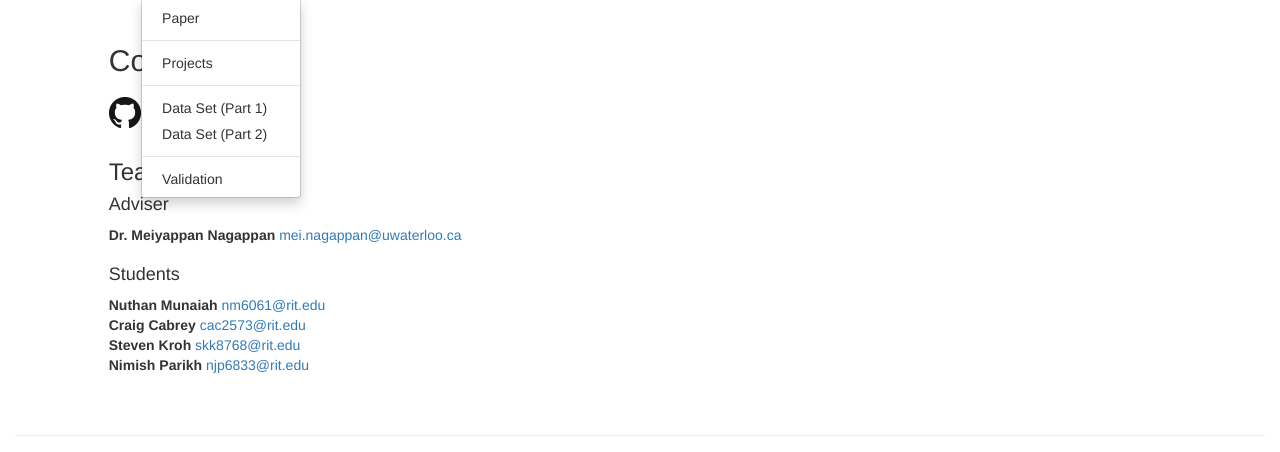
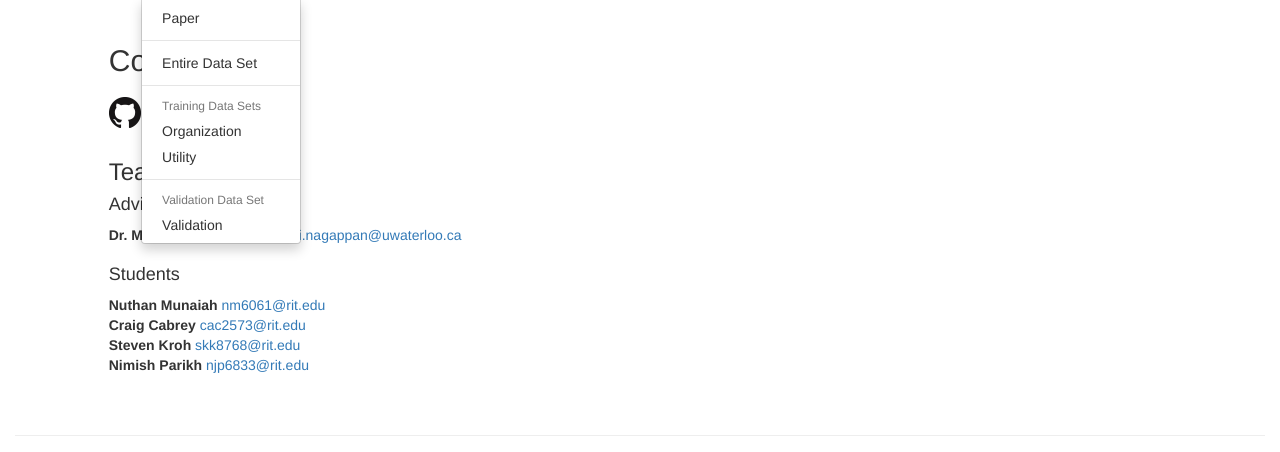
Before and after one commit to nm6061/reporeapers, a Django app: template app/templates/app/contact.html in a window 1280 px wide, after a click on "Download". Shown: the part 51-503 px from the top of the page. Run offline with Django 3.2, Linux system fonts and the light colour scheme; the template is opened without the code that fills it, so the values that code supplies are empty; some libraries are stand-ins or nearby versions.

Commit message:
Update download menu dropdown list and links in it

```diff
--- a/app/templates/app/layout.html
+++ b/app/templates/app/layout.html
@@ -26,14 +26,16 @@
                     <li class="dropdown">
                       <a href="#" class="dropdown-toggle" data-toggle="dropdown" role="button" aria-haspopup="true" aria-expanded="false">Download <span class="caret"></span></a>
                       <ul class="dropdown-menu">
-                        <li><a href="/static/downloads/Curating GitHub for Engineered Software Projects.pdf" target="_blank">Paper</a></li>
+                        <li><a href="https://peerj.com/preprints/2617/" target="_blank">Paper</a></li>
                         <li role="separator" class="divider"></li>
-                        <li><a href="/static/downloads/projects.csv">Projects</a></li>
+                        <li><a href="/static/downloads/dataset.csv.gz">Entire Data Set</a></li>
                         <li role="separator" class="divider"></li>
-                        <li><a href="/static/downloads/dataset.1.csv">Data Set (Part 1)</a></li>
-                        <li><a href="/static/downloads/dataset.2.csv">Data Set (Part 2)</a></li>
+                        <li role="header" class="dropdown-header">Training Data Sets</li>
+                        <li><a href="https://gist.github.com/nuthanmunaiah/23dba27be17bbd0abc40079411dbf066#file-organization-csv" target="_blank">Organization</a></li>
+                        <li><a href="https://gist.github.com/nuthanmunaiah/23dba27be17bbd0abc40079411dbf066#file-utility-csv" target="_blank">Utility</a></li>
                         <li role="separator" class="divider"></li>
-                        <li><a href="/static/validation.csv">Validation</a></li>
+                        <li role="header" class="dropdown-header">Validation Data Set</li>
+                        <li><a href="https://gist.github.com/nuthanmunaiah/23dba27be17bbd0abc40079411dbf066#file-validation-csv" target="_blank">Validation</a></li>
                       </ul>
                     </li>
                     <li><a href="/contact.html">Contact</a></li>
```
